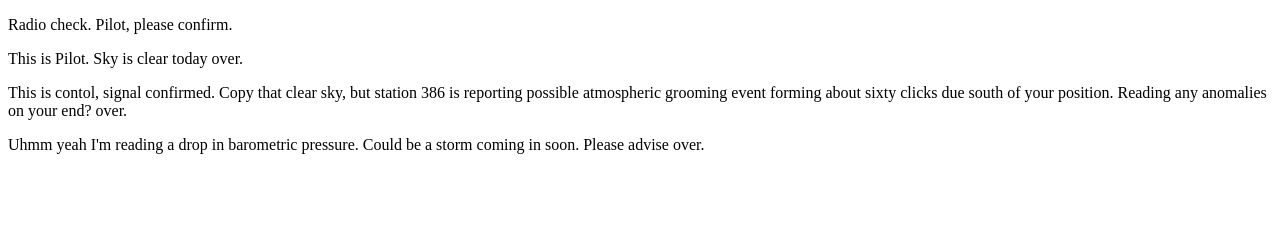
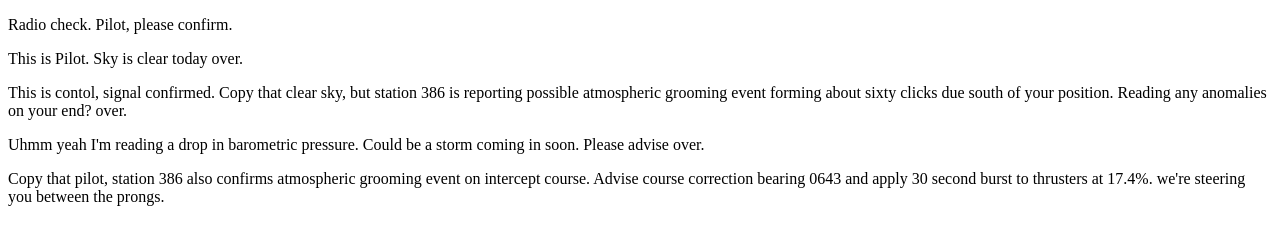
Before and after one commit to pjduri/communicaion-log-pat, a plain HTML site: page index.html in a window 1280 px wide. Drawn offline with Linux system fonts and the light colour scheme.

Commit message:
Confirmed inclement grooming and advised pilot of course correction.

```diff
--- a/index.html
+++ b/index.html
@@ -11,5 +11,9 @@
       <p>Uhmm yeah I'm reading a drop in barometric pressure.
          Could be a storm coming in soon.
          Please advise over.</p>
+      <p>Copy that pilot, station 386 also confirms atmospheric
+         grooming event on intercept course.  Advise course correction
+         bearing 0643 and apply 30 second burst to thrusters at 17.4%.
+         we're steering you between the prongs.</p>
    </body>
 </html>
```
